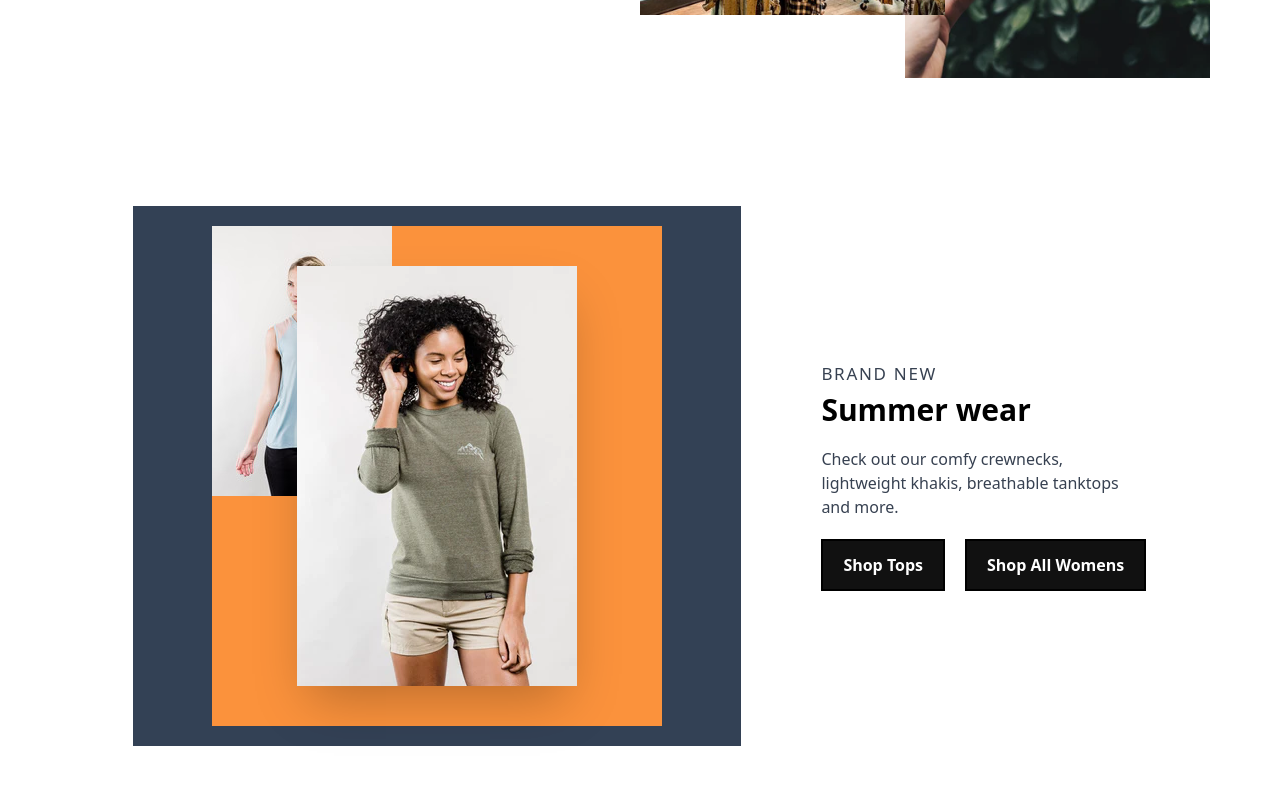
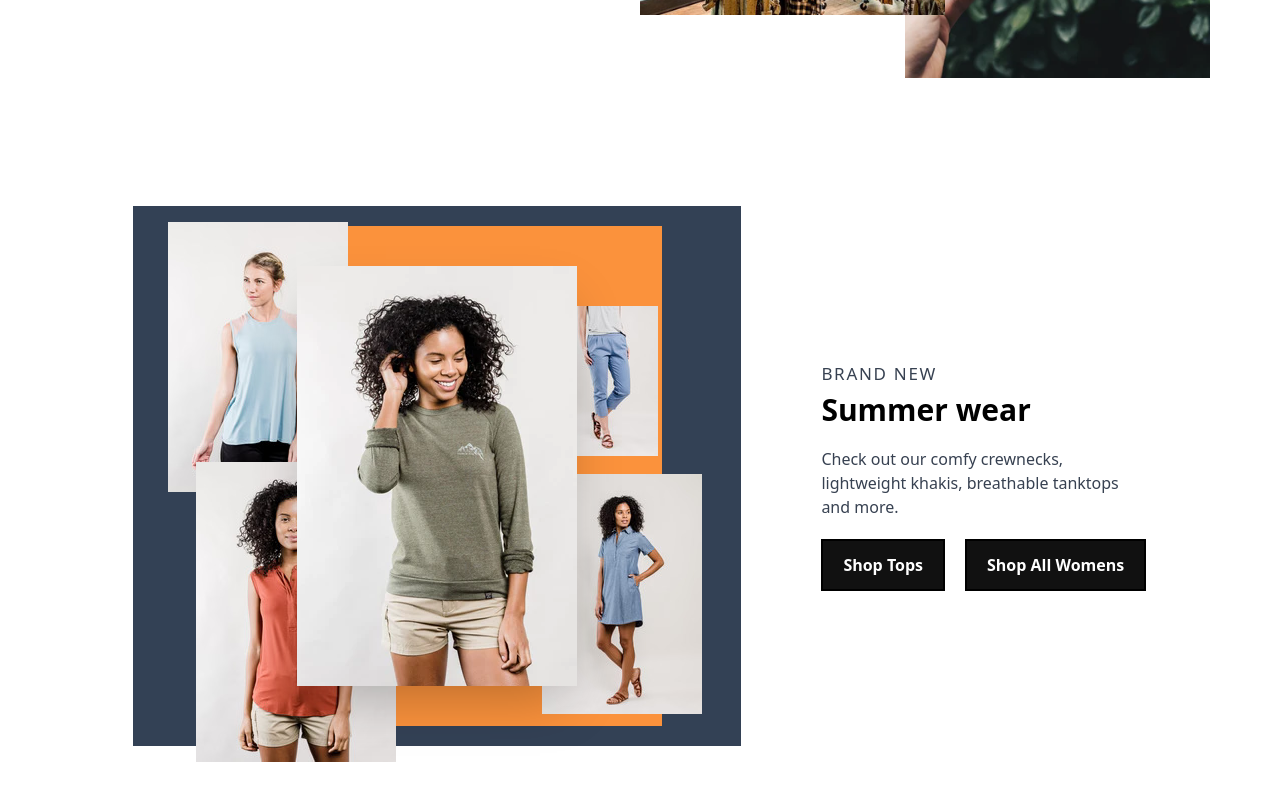
Before and after one commit to AhmedRazaShaikh0/react-axiom, a React (Create React App) app: page / in a window 1280 px wide. Shown: the part 1097-1897 px from the top of the page. Built offline with nearby package versions, Linux system fonts and the light colour scheme.

Commit message:
anim done

```diff
--- a/src/components/Shop.tsx
+++ b/src/components/Shop.tsx
@@ -89,16 +89,16 @@ export default function Shop() {
         <div className=' my-24'>
             <div className=' max-w-6xl my-[100px] m-auto'>
                 <div className='lg:mx-[6%] mx-[3%] flex justify-between md:flex-row flex-col items-center'>
-                    <div className='md:w-[60%] bg-slate-700 flex relative'>
-                        <div className='flex bg-orange-400 my-[20px] w-[450px] m-auto items-center relative '>
-                            <img src={gridData.img1} alt="" className='center mn:max-w-[280px] max-w-[140px] m-auto my-[40px] z-20 relative shadow-2xl' />
+                    <div className='md:w-[60%] w-full bg-slate-700 flex relative'>
+                        <div className='flex bg-orange-400 my-[20px] mn:w-[450px] w-[210px] m-auto items-center relative '>
+                            <img src={gridData.img1} alt="" className='center mn:max-w-[280px] max-w-[140px] m-auto mn:my-[40px] my-[40px] z-20 relative' />
                             <img src={gridData.img3} alt="" className='topLeft mn:max-w-[180px] max-w-[90px] absolute top-0 left-0' />
-                            {/* <img src={gridData.img5} alt="" className='topRight mn:max-w-[100px] max-w-[50px] absolute' />
-                    <img src={gridData.img2} alt="" className='botLeft mn:max-w-[200px] max-w-[100px] absolute' />
-                    <img src={gridData.img4} alt="" className='botRight mn:max-w-[160px] max-w-[80px] absolute' /> */}
+                            <img src={gridData.img5} alt="" className='topRight mn:max-w-[100px] max-w-[50px] absolute top-0 right-0' />
+                            <img src={gridData.img2} alt="" className='botLeft mn:max-w-[200px] max-w-[100px] absolute bottom-0 left-0' />
+                            <img src={gridData.img4} alt="" className='botRight mn:max-w-[160px] max-w-[80px] absolute bottom-0 right-0' />
                         </div>
                     </div>
-                    <div className='md:w-[40%] pl-20 m-auto'>
+                    <div className='md:w-[40%] mn:pl-20 pl-5 m-auto'>
                         <h2 className=' text-[17px] tracking-widest text-gray-700'>{gridData.subTitle}</h2>
                         <h1 className=' text-[30px] font-bold leading-[35px] mt-[5px]'>{gridData.title}</h1>
                         <p className=' text-[16px] text-gray-700 mt-[20px]'>{gridData.desc}</p>
--- a/src/index.css
+++ b/src/index.css
@@ -27,39 +27,39 @@
 
 /* ####topLeft */
 .topLeft {
-    @apply md:translate-x-[170px] ml:translate-x-[170px] translate-x-[110px] md:translate-y-[170px] translate-y-[80px]  opacity-100 absolute transition-all duration-[2s] ease-out
+    @apply  md:translate-x-44 translate-x-16 translate-y-20 transition-all duration-[2s] ease-out
 
 }
 .topLeftActive {
-    @apply md:translate-x-0 mm:translate-x-[30px] ml:translate-x-[0px] translate-x-[25px] md:translate-y-0 translate-y-[10px] opacity-100
+    @apply md:-translate-x-11 -translate-x-8 md:-translate-y-1 translate-y-3
 }
 
 
 /* ####topRight */
 .topRight {
-
+    @apply md:-translate-x-44 -translate-x-20 translate-y-32 transition-all duration-[2s] ease-out
 
 }
 .topRightActive {
-
+    @apply md:-translate-x-1 translate-x-1 md:translate-y-20 translate-y-14
 }
 
 
 /* ####botLeft */
 .botLeft {
-
+    @apply md:translate-x-32 translate-x-16 -translate-y-24 transition-all duration-[2s] ease-out
 
 }
 .botLeftActive {
-
+    @apply -translate-x-4 md:translate-y-9 -translate-y-0
 }
 
 
 /* ####botLeft */
 .botRight {
-
+    @apply md:-translate-x-36 -translate-x-16 md:-translate-y-32 -translate-y-24 transition-all duration-[2s] ease-out
 
 }
 .botRightActive {
-
+    @apply md:translate-x-10 translate-x-7 md:-translate-y-3 -translate-y-6
 }
```
